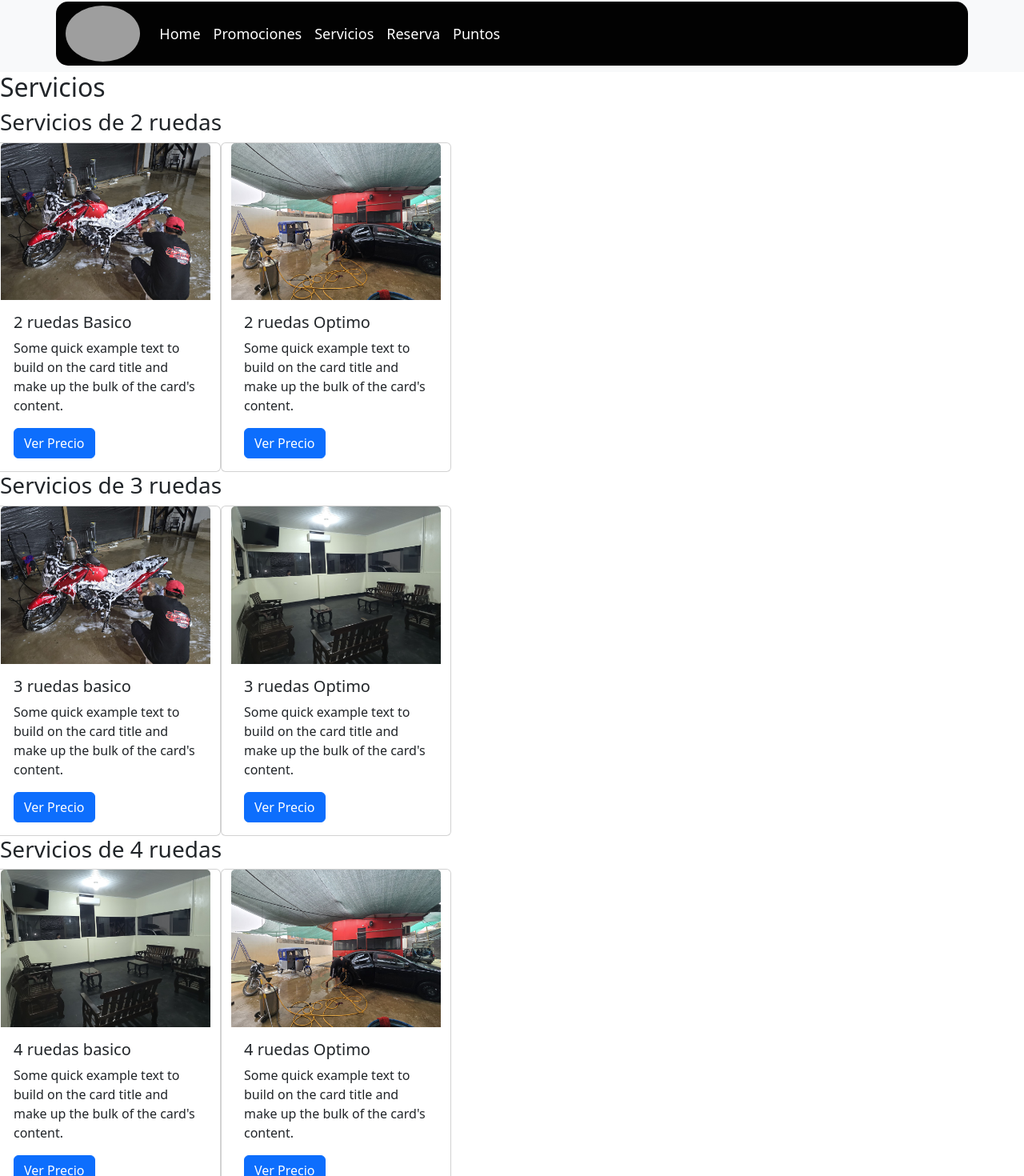
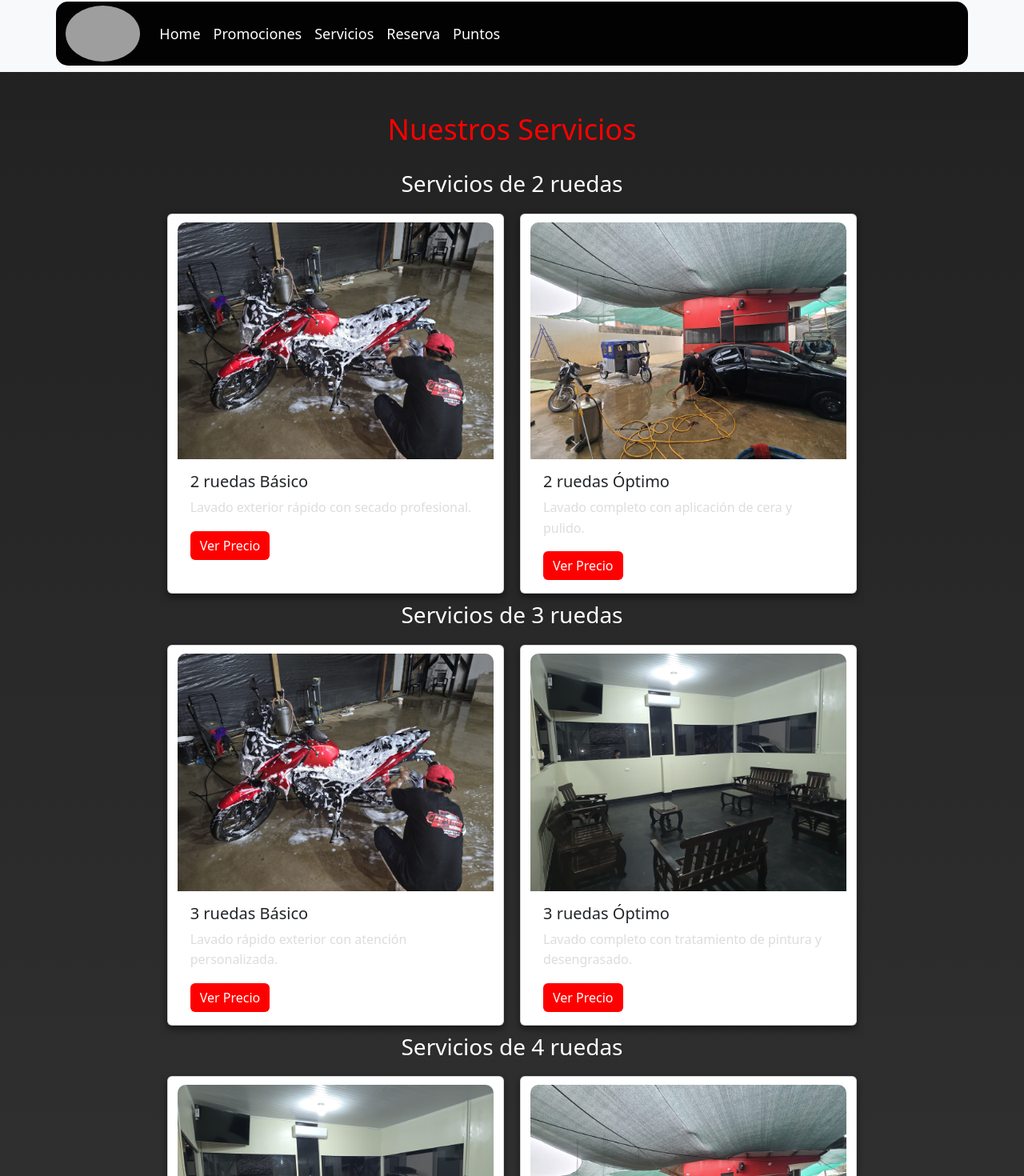
Before and after one commit to zaesp/Optimus_CarWash_react, a React (Vite) app in the folder Optimus-Carwash/: page /servicios in a window 1280 px wide. Shown: the part 6-1476 px from the top of the page at 80% size. Built offline with nearby package versions, Linux system fonts and the light colour scheme; grey boxes are pictures that could not be loaded.

Commit message:
home terminado -botones

```diff
--- a/Optimus-Carwash/src/views/Servicios/Promociones.css
+++ b/Optimus-Carwash/src/views/Servicios/Promociones.css
@@ -1,3 +1,67 @@
+/* Contenedor principal */
+.promociones_container {
+    padding: 40px 20px;
+    background: linear-gradient(180deg, #222 0%, #333 100%);
+    color: white;
+    text-align: center;
+  }
+
+  /* Título */
+  .title_promocion {
+    font-size: 36px;
+    font-weight: bold;
+    color: #ff0000; /* Rojo para destacar */
+    margin-bottom: 30px;
+  }
+
+  /* Fila de promociones */
+  .promociones_row {
+    display: flex;
+    flex-wrap: wrap;
+    gap: 20px; /* Espacio entre tarjetas */
+    justify-content: center; /* Centra las promociones */
+  }
+
+  /* Tarjeta de promoción */
+  .promocion {
+    flex: 1 1 300px; /* Ancho flexible */
+    background: #444; /* Fondo oscuro para contrastar */
+    border-radius: 15px; /* Bordes redondeados */
+    box-shadow: 0 4px 8px rgba(0, 0, 0, 0.5); /* Sombra para destacar */
+    padding: 20px;
+    transition: transform 0.3s ease, box-shadow 0.3s ease; /* Efecto suave */
+  }
+
+  .promocion:hover {
+    transform: translateY(-5px); /* Efecto de "levantar" */
+    box-shadow: 0 8px 16px rgba(0, 0, 0, 0.7); /* Sombra más intensa */
+  }
+
+  /* Título de la promoción */
+  .promocion h3 {
+    font-size: 24px;
+    font-weight: bold;
+    color: #ff0000; /* Rojo para títulos */
+    margin-bottom: 15px;
+  }
+
+  /* Descripción de la promoción */
+  .promocion p {
+    font-size: 16px;
+    line-height: 1.6;
+    color: #ddd; /* Gris claro para texto */
+    margin-bottom: 15px;
+  }
+
+  /* Imagen de la promoción */
+  .promocion img {
+    width: 100%;
+    height: auto;
+    border-radius: 10px; /* Bordes redondeados */
+    box-shadow: 0 4px 8px rgba(0, 0, 0, 0.5); /* Sombra */
+    margin-top: 10px;
+  }
+/*
 .title_Promocion{
     text-align: center;
 }
@@ -20,3 +84,4 @@
     width: 100%;
     height: auto;
 }
+*/
--- a/Optimus-Carwash/src/views/Servicios/Promociones.jsx
+++ b/Optimus-Carwash/src/views/Servicios/Promociones.jsx
@@ -5,25 +5,24 @@ import '../Servicios/Promociones.css'
 const Promociones = () => {
   return (
     <>
-      <section className='container'>
-        <h2 className='title_Promocion'>Promociones</h2>
+      <section className="promociones_container">
+        <h2 className="title_promocion">Promociones</h2>
 
-        <div className="row justify-content-around promociones ">
-
-          <div className="promocion col-lg-6 col-sm-12">
-            <h3 >Promoción 1</h3>
-            <p>Descripción de la promoción 1</p>
-            <img src={imagenes.img7} alt="" />
+        <div className="promociones_row">
+          <div className="promocion">
+            <h3>Promoción 1</h3>
+            <p>¡Aprovecha nuestro lavado premium con descuento esta semana!</p>
+            <img src={imagenes.img7} alt="Promoción 1" />
           </div>
 
-          <div className="promocion col-lg-6 col-sm-12">
+          <div className="promocion">
             <h3>Promoción 2</h3>
-            <p>Descripción de la promoción 2</p>
-            <img src={imagenes.img8} alt="" />
+            <p>Servicio completo de encerado al 50% de descuento.</p>
+            <img src={imagenes.img8} alt="Promoción 2" />
           </div>
-
         </div>
       </section>
+
     </>
   )
 }
--- /dev/null
+++ b/Optimus-Carwash/src/views/Servicios/Servicios.css
@@ -0,0 +1,66 @@
+/* Sección de Servicios */
+.servicios_section {
+    padding: 50px 20px;
+    background: linear-gradient(180deg, #222 0%, #333 100%);
+    color: white;
+}
+
+.servicios_title {
+    text-align: center;
+    font-size: 36px;
+    color: #ff0000;
+    margin-bottom: 30px;
+}
+
+.servicios_categoria h3 {
+    text-align: center;
+    font-size: 28px;
+    color: #fff;
+    margin-bottom: 20px;
+}
+
+.servicio_card {
+    background: #444;
+    border: none;
+    border-radius: 10px;
+    margin: 10px;
+    box-shadow: 0 4px 8px rgba(0, 0, 0, 0.5);
+    transition: transform 0.3s ease, box-shadow 0.3s ease;
+}
+
+.servicio_card:hover {
+    transform: translateY(-5px);
+    box-shadow: 0 8px 16px rgba(0, 0, 0, 0.7);
+}
+
+/*Bordes superiores de la imagen*/
+.servicio_card img {
+    border-top-left-radius: 10px;
+    border-top-right-radius: 10px;
+    margin-top: 10px;
+}
+
+/*Stilo para contenido dentro de la carta*/
+.servicio_card_title {
+    font-size: 20px;
+    font-weight: bold;
+    color: #ff0000;
+    margin-bottom: 10px;
+}
+
+.servicio_card_text {
+    font-size: 16px;
+    color: #ddd;
+    line-height: 1.6;
+}
+
+/*Stilo para el boton*/
+.servicio_card .btn-primary {
+    background-color: #ff0000;
+    border: none;
+    transition: background-color 0.3s ease;
+}
+
+.servicio_card .btn-primary:hover {
+    background-color: #cc0000;
+}
--- a/Optimus-Carwash/src/views/Servicios/Servicios.jsx
+++ b/Optimus-Carwash/src/views/Servicios/Servicios.jsx
@@ -1,36 +1,35 @@
-import { Button, Card } from 'react-bootstrap'
-import imagenes from '../../assets/imagenes.js'
+import { Button, Card } from 'react-bootstrap';
+import imagenes from '../../assets/imagenes.js';
+import '../Servicios/Servicios.css'
 
 const Servicios = () => {
   return (
     <>
-      <h2>Servicios</h2>
-      <div className="row">
+      <section className="servicios_section">
+        <h2 className="servicios_title">Nuestros Servicios</h2>
+        <div className="row justify-content-center">
 
-        <div className="Servicios2R col-12 ">
-
+          {/* Servicios de 2 ruedas */}
+          <div className="col-12 servicios_categoria">
             <h3>Servicios de 2 ruedas</h3>
-
-          <div className="2ruedas row">
-            <Card style={{ width: '18rem' }} className=' col-md-6 col-sm-12'>
+            <div className="row justify-content-center">
+              <Card className="servicio_card col-md-4 col-sm-12">
                 <Card.Img variant="top" src={imagenes.img6} />
                 <Card.Body>
-                <Card.Title>2 ruedas Basico</Card.Title>
-                <Card.Text>
-                  Some quick example text to build on the card title and make up the
-                  bulk of the card's content.
+                  <Card.Title className='servicio_card_title'>2 ruedas Básico</Card.Title>
+                  <Card.Text className='servicio_card_text'>
+                    Lavado exterior rápido con secado profesional.
                   </Card.Text>
                   <Button variant="primary">Ver Precio</Button>
                 </Card.Body>
               </Card>
 
-            <Card style={{ width: '18rem' }} className='col-6 col-sm-12'>
+              <Card className="servicio_card col-md-4 col-sm-12">
                 <Card.Img variant="top" src={imagenes.img5} />
                 <Card.Body>
-                <Card.Title>2 ruedas Optimo</Card.Title>
-                <Card.Text>
-                  Some quick example text to build on the card title and make up the
-                  bulk of the card's content.
+                  <Card.Title className='servicio_card_title'>2 ruedas Óptimo</Card.Title>
+                  <Card.Text className='servicio_card_text'>
+                    Lavado completo con aplicación de cera y pulido.
                   </Card.Text>
                   <Button variant="primary">Ver Precio</Button>
                 </Card.Body>
@@ -38,30 +37,27 @@ const Servicios = () => {
             </div>
           </div>
 
-        <div className="Servicios3R col-12">
-
+          {/* Servicios de 3 ruedas */}
+          <div className="col-12 servicios_categoria">
             <h3>Servicios de 3 ruedas</h3>
-
-          <div className="3ruedas row">
-            <Card style={{ width: '18rem' }} className='col-6 col-sm-12'>
+            <div className="row justify-content-center">
+              <Card className="servicio_card col-md-4 col-sm-12">
                 <Card.Img variant="top" src={imagenes.img6} />
                 <Card.Body>
-                <Card.Title>3 ruedas basico</Card.Title>
-                <Card.Text>
-                  Some quick example text to build on the card title and make up the
-                  bulk of the card's content.
+                  <Card.Title className='servicio_card_title'>3 ruedas Básico</Card.Title>
+                  <Card.Text className='servicio_card_text'>
+                    Lavado rápido exterior con atención personalizada.
                   </Card.Text>
                   <Button variant="primary">Ver Precio</Button>
                 </Card.Body>
               </Card>
 
-            <Card style={{ width: '18rem' }} className='col-6 col-sm-12'>
+              <Card className="servicio_card col-md-4 col-sm-12">
                 <Card.Img variant="top" src={imagenes.img4} />
                 <Card.Body>
-                <Card.Title>3 ruedas Optimo</Card.Title>
-                <Card.Text>
-                  Some quick example text to build on the card title and make up the
-                  bulk of the card's content.
+                  <Card.Title className='servicio_card_title'>3 ruedas Óptimo</Card.Title>
+                  <Card.Text className='servicio_card_text'>
+                    Lavado completo con tratamiento de pintura y desengrasado.
                   </Card.Text>
                   <Button variant="primary">Ver Precio</Button>
                 </Card.Body>
@@ -69,30 +65,27 @@ const Servicios = () => {
             </div>
           </div>
 
-        <div className="Servicios4R col-12">
-
+          {/* Servicios de 4 ruedas */}
+          <div className="col-12 servicios_categoria">
             <h3>Servicios de 4 ruedas</h3>
-
-          <div className="4ruedas row">
-            <Card style={{ width: '18rem' }} className='col-6 col-sm-12'>
+            <div className="row justify-content-center">
+              <Card className="servicio_card col-md-4 col-sm-12">
                 <Card.Img variant="top" src={imagenes.img4} />
                 <Card.Body>
-                <Card.Title>4 ruedas basico</Card.Title>
-                <Card.Text>
-                  Some quick example text to build on the card title and make up the
-                  bulk of the card's content.
+                  <Card.Title className='servicio_card_title'>4 ruedas Básico</Card.Title>
+                  <Card.Text className='servicio_card_text'>
+                    Lavado exterior con aspirado rápido interior.
                   </Card.Text>
                   <Button variant="primary">Ver Precio</Button>
                 </Card.Body>
               </Card>
 
-            <Card style={{ width: '18rem' }} className='col-6 col-sm-12'>
+              <Card className="servicio_card col-md-4 col-sm-12">
                 <Card.Img variant="top" src={imagenes.img5} />
                 <Card.Body>
-                <Card.Title>4 ruedas Optimo</Card.Title>
-                <Card.Text>
-                  Some quick example text to build on the card title and make up the
-                  bulk of the card's content.
+                  <Card.Title className='servicio_card_title'>4 ruedas Óptimo</Card.Title>
+                  <Card.Text className='servicio_card_text'>
+                    Lavado completo con encerado y desodorización interior.
                   </Card.Text>
                   <Button variant="primary">Ver Precio</Button>
                 </Card.Body>
@@ -100,10 +93,10 @@ const Servicios = () => {
             </div>
           </div>
 
+        </div>
+      </section>
+    </>
+  );
+};
 
-      </div>
-    </>
-  )
-}
-
-export default Servicios
+export default Servicios;
```
Lines whose indentation alone changed are shown as unchanged.
